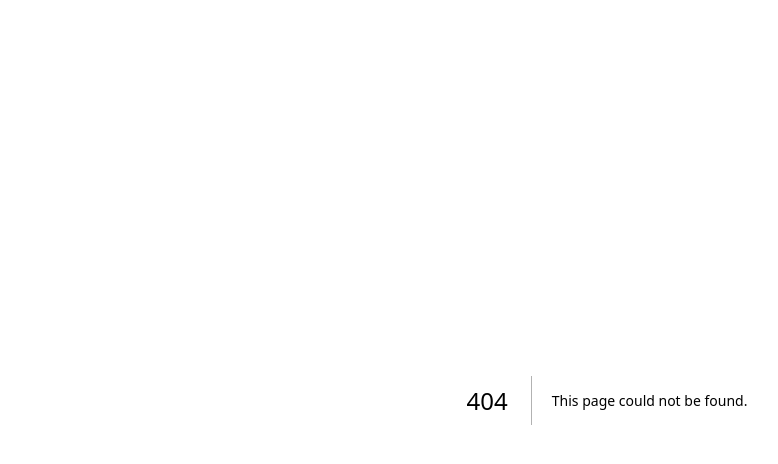
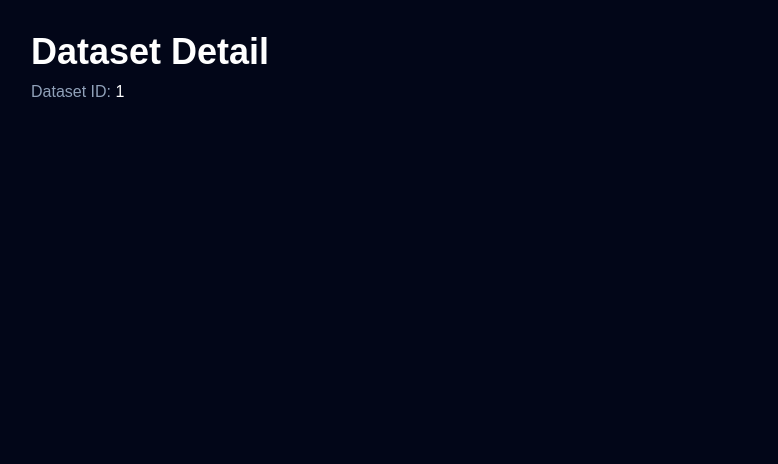
Before and after one commit to willpiwowarski/auralith, a Next.js app: page /datasets/1 in a window 1280 px wide. Before the commit this address had no page. Shown: the top 464 px of the page, without its empty margins (33-811 px from the left). Built offline with nearby package versions, Linux system fonts and the light colour scheme.

Commit message:
Add dataset detail route

```diff
--- /dev/null
+++ b/app/datasets/[id]/page.tsx
@@ -0,0 +1,24 @@
+type DatasetDetailPageProps = {
+  params: Promise<{
+    id: string;
+  }>;
+};
+
+export default async function DatasetDetailPage({
+  params,
+}: DatasetDetailPageProps) {
+  const { id } = await params;
+
+  return (
+    <main className="min-h-screen bg-slate-950 text-white p-8">
+      <div className="max-w-6xl mx-auto space-y-8">
+        <section>
+          <h1 className="text-4xl font-bold">Dataset Detail</h1>
+          <p className="text-slate-400 mt-2">
+            Dataset ID: <span className="text-white">{id}</span>
+          </p>
+        </section>
+      </div>
+    </main>
+  );
+}
--- a/app/api/datasets/route.ts
+++ b/app/datasets/route.ts
@@ -46,7 +46,14 @@ export async function GET() {
 
     return NextResponse.json({
       success: true,
-      datasets,
+      datasets: datasets.map((dataset) => ({
+        datasetId: dataset.id,
+        fileName: dataset.fileName,
+        rowCount: dataset.rowCount,
+        columnCount: dataset.columnCount,
+        filePath: dataset.filePath,
+        uploadedAt: dataset.uploadedAt,
+      })),
     });
   } catch (error) {
     console.error("Failed to fetch datasets:", error);
```
Also changed, not shown: app/datasets/upload/route.ts (renamed from app/api/datasets/upload/route.ts), 2 other files (tests, documents, lock files or other folders).
